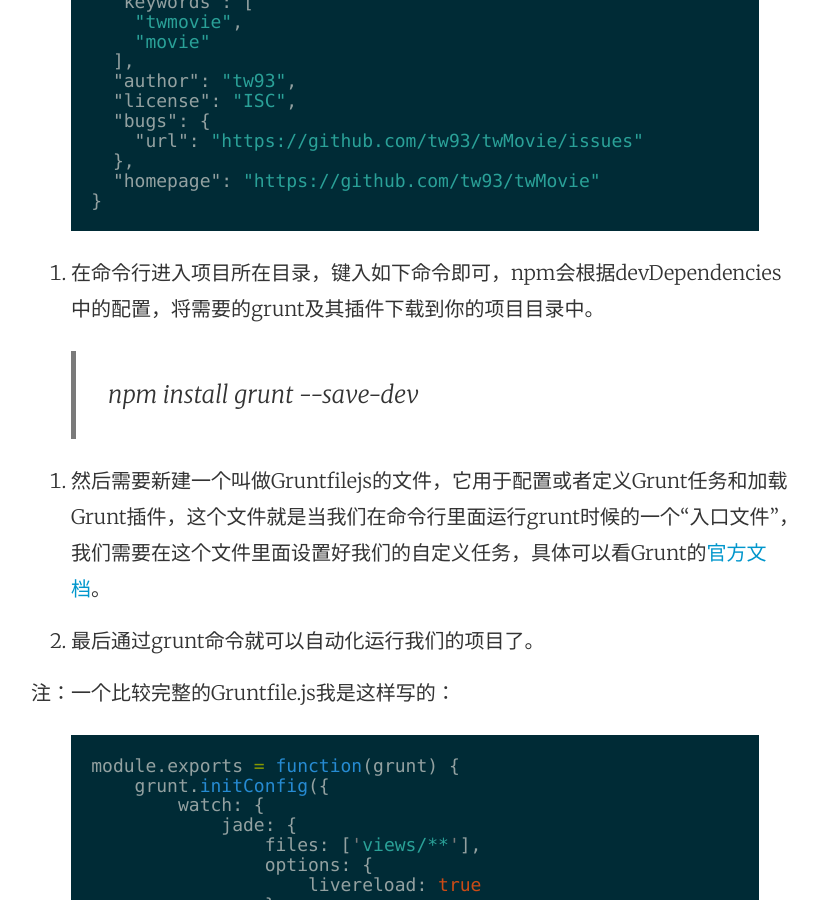
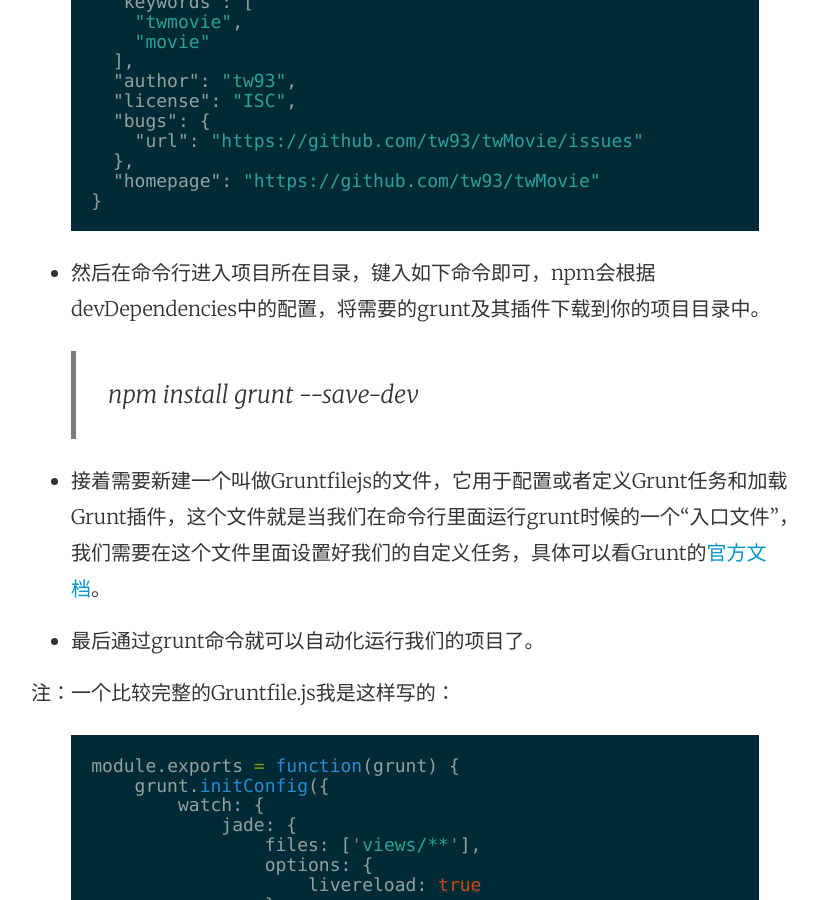
Before and after one commit to tw93/tw93.github.io, a Jekyll site: the page built from _posts/2015-02-17-yeoman-grunt-bower-2.md, in a window 1280 px wide and 900 px high, scrolled down 2954 px. Shown: the whole window, without its empty margins (225-1043 px from the left). Built offline with Jekyll 4.4.1, drawn with Linux system fonts in a browser that asks for light colours.

Commit message:
修改了grunt

```diff
--- a/_posts/2015-02-17-yeoman-grunt-bower-2.md
+++ b/_posts/2015-02-17-yeoman-grunt-bower-2.md
@@ -84,12 +84,12 @@ Grunt是一个庞大的生态系统，每天都在成长。你可以自由的选
 
 {%endhighlight%}
 
- 2. 在命令行进入项目所在目录，键入如下命令即可，npm会根据devDependencies中的配置，将需要的grunt及其插件下载到你的项目目录中。
+ - 然后在命令行进入项目所在目录，键入如下命令即可，npm会根据devDependencies中的配置，将需要的grunt及其插件下载到你的项目目录中。
  <blockquote>npm install grunt --save-dev</blockquote>
 
- 3. 然后需要新建一个叫做Gruntfilejs的文件，它用于配置或者定义Grunt任务和加载Grunt插件，这个文件就是当我们在命令行里面运行grunt时候的一个“入口文件”，我们需要在这个文件里面设置好我们的自定义任务，具体可以看Grunt的[官方文档](http://www.gruntjs.org/docs/sample-gruntfile.html){:target="_blank"}。
+ - 接着需要新建一个叫做Gruntfilejs的文件，它用于配置或者定义Grunt任务和加载Grunt插件，这个文件就是当我们在命令行里面运行grunt时候的一个“入口文件”，我们需要在这个文件里面设置好我们的自定义任务，具体可以看Grunt的[官方文档](http://www.gruntjs.org/docs/sample-gruntfile.html){:target="_blank"}。
 
- 4. 最后通过grunt命令就可以自动化运行我们的项目了。
+ - 最后通过grunt命令就可以自动化运行我们的项目了。
 
 注：一个比较完整的Gruntfile.js我是这样写的：
 {%highlight javascript%}
```
Also changed, not shown: other parts of _posts/2015-02-17-yeoman-grunt-bower-2.md (+1 -1 lines).
